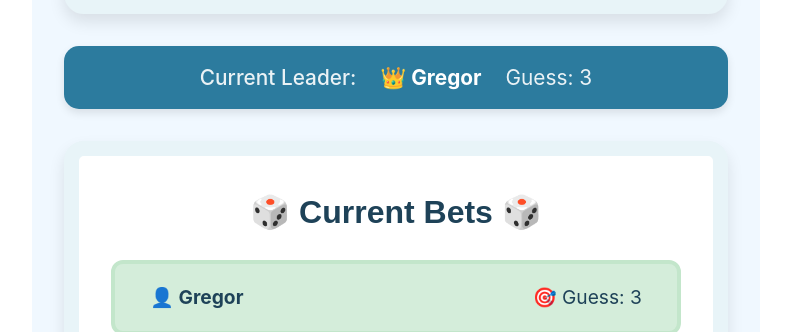
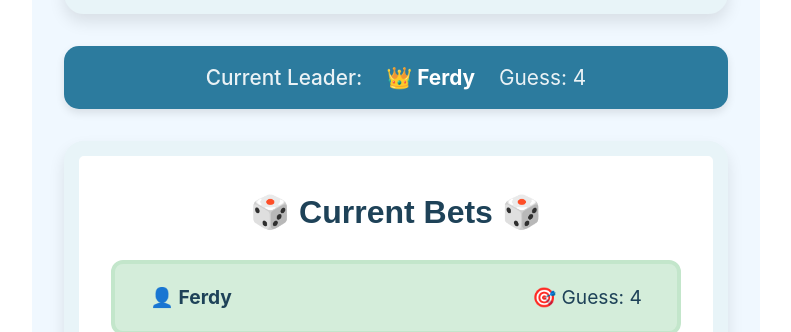
Before and after one commit to matty234/poocast, a React (Vite) app: page / in a window 1280 px wide. Shown: the part 468-800 px from the top of the page, without its empty margins (244-1035 px from the left). Built offline with nearby package versions, Linux system fonts and the light colour scheme.

Commit message:
update gregors guess and support multiple winners

```diff
--- a/src/App.jsx
+++ b/src/App.jsx
@@ -12,20 +12,30 @@ function App() {
     { name: 'Ferdy', prediction: 4 },
     { name: 'Feli', prediction: 9 },
     { name: 'Anushka', prediction: 11 },
-    { name: 'Gregor', prediction: 3 },
+    { name: 'Gregor', prediction: 5 },
     { name: 'Daimy', prediction: 6 },
     { name: 'Awen', prediction: 6 }
   ].sort((a, b) => a.prediction - b.prediction)
 
-  const getClosestBet = () => {
-    return bets.reduce((closest, current) => {
-      const closestDiff = Math.abs(closest.prediction - currentCount)
-      const currentDiff = Math.abs(current.prediction - currentCount)
-      return currentDiff < closestDiff ? current : closest
-    })
+  const getClosestBets = () => {
+    let minDiff = Infinity;
+    let closestBets = [];
+
+    bets.forEach(bet => {
+      const diff = Math.abs(bet.prediction - currentCount);
+      if (diff < minDiff) {
+        minDiff = diff;
+        closestBets = [bet];
+      } else if (diff === minDiff) {
+        closestBets.push(bet);
+      }
+    });
+
+    return closestBets;
   }
 
-  const closestBet = getClosestBet()
+  const closestBets = getClosestBets()
+  const leaderNames = closestBets.map(bet => bet.name).join(', ')
 
   return (
     <div className="container">
@@ -39,9 +49,9 @@ function App() {
 
       <div className="leader-banner">
         <div className="leader-content">
-          <span className="leader-label">Current Leader:</span>
-          <span className="leader-name">👑 {closestBet.name}</span>
-          <span className="leader-prediction">Guess: {closestBet.prediction}</span>
+          <span className="leader-label">Current {closestBets.length > 1 ? 'Leaders' : 'Leader'}:</span>
+          <span className="leader-name">👑 {leaderNames}</span>
+          <span className="leader-prediction">Guess: {closestBets[0].prediction}</span>
         </div>
       </div>
 
@@ -51,12 +61,12 @@ function App() {
           {bets.map((bet, index) => (
             <div
               key={index}
-              className={`bet-item ${bet === closestBet ? 'closest-bet' : ''} ${
-                bet.prediction < currentCount && bet !== closestBet ? 'eliminated-bet' : ''
+              className={`bet-item ${closestBets.includes(bet) ? 'closest-bet' : ''} ${
+                bet.prediction < currentCount && !closestBets.includes(bet) ? 'eliminated-bet' : ''
               }`}
             >
               <span className="name">
-                {bet.prediction < currentCount && bet !== closestBet ? '❌ ' : ''}
+                {bet.prediction < currentCount && !closestBets.includes(bet) ? '❌ ' : ''}
                 👤 {bet.name}
               </span>
               <span className="prediction">🎯 Guess: {bet.prediction}</span>
```
